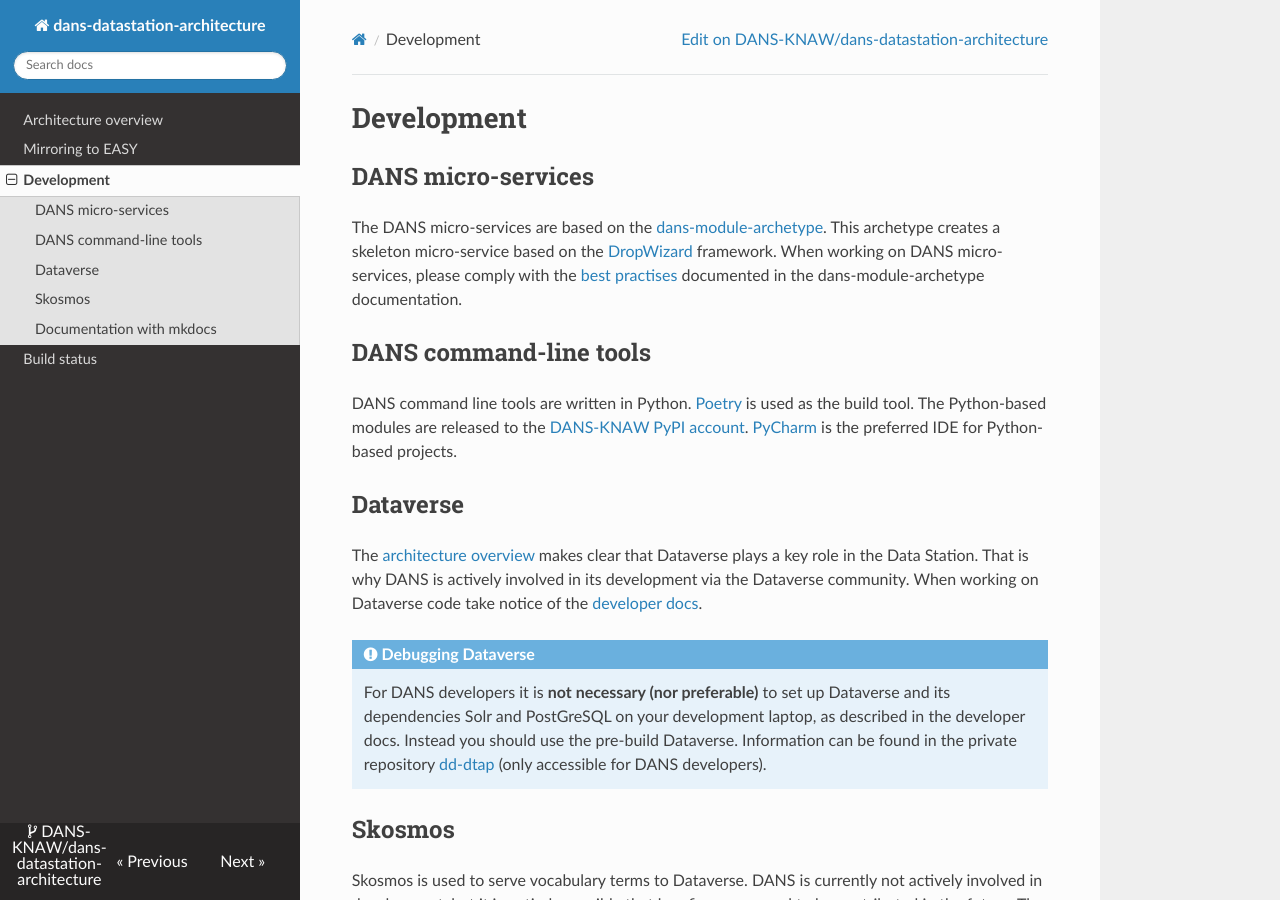
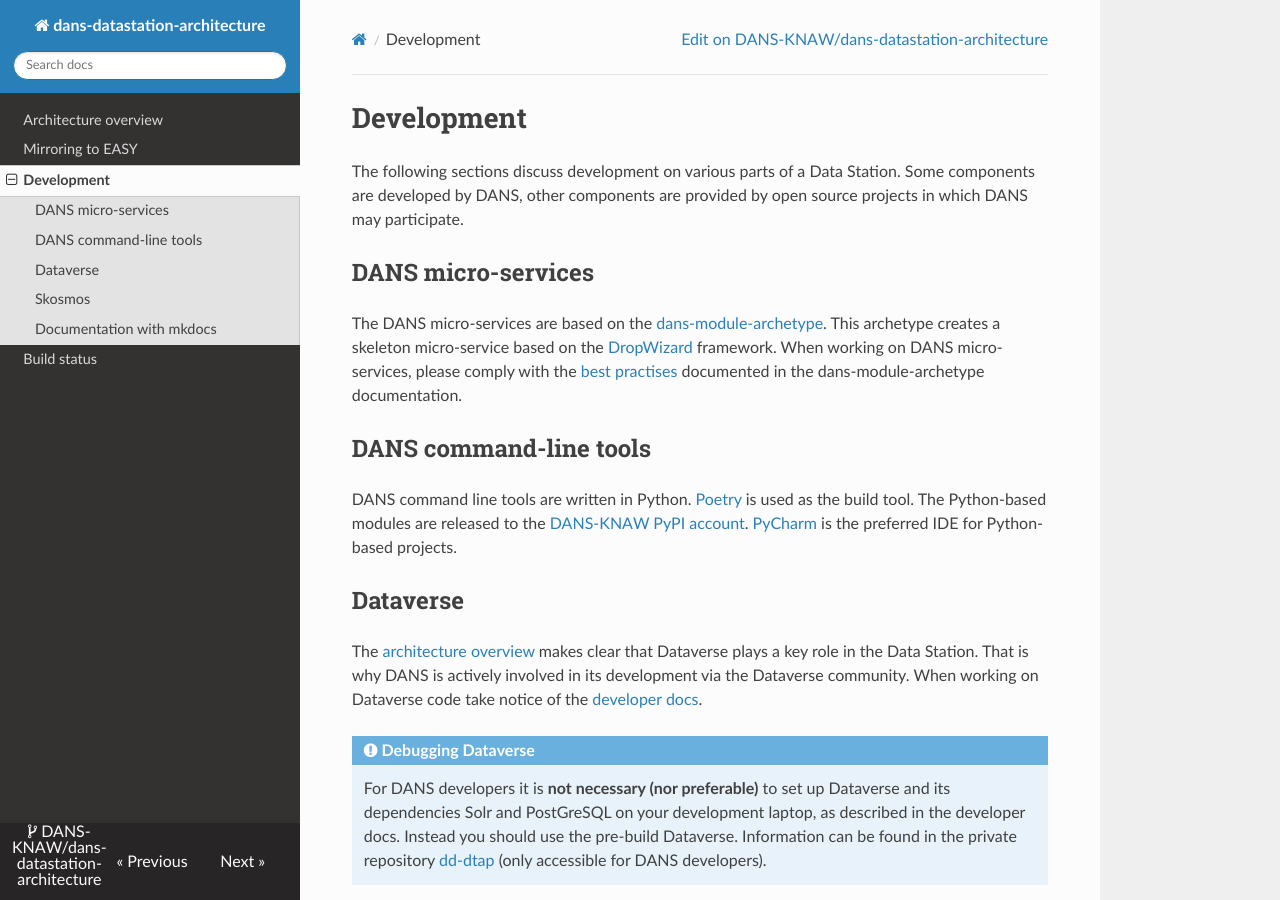
Before and after one commit to DANS-KNAW/dans-datastation-architecture, an MkDocs documentation site: the page built from docs/dev.md, in a window 1280 px wide and 900 px high. Built offline with MkDocs 1.6.1, drawn with Linux system fonts in a browser that asks for light colours; nearby versions of some CDN libraries.

Commit message:
Intro dev docs

```diff
--- a/docs/dev.md
+++ b/docs/dev.md
@@ -1,5 +1,7 @@
 Development
 ===========
+The following sections discuss development on various parts of a Data Station. Some components are developed by DANS, other components are provided by open
+source projects in which DANS may participate.
 
 DANS micro-services
 -------------------
```
